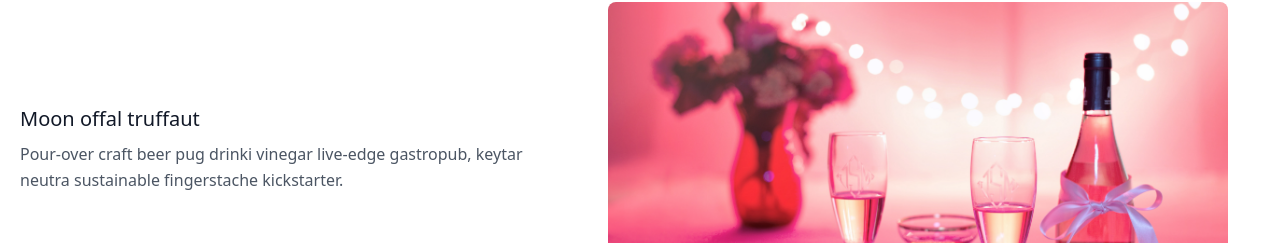
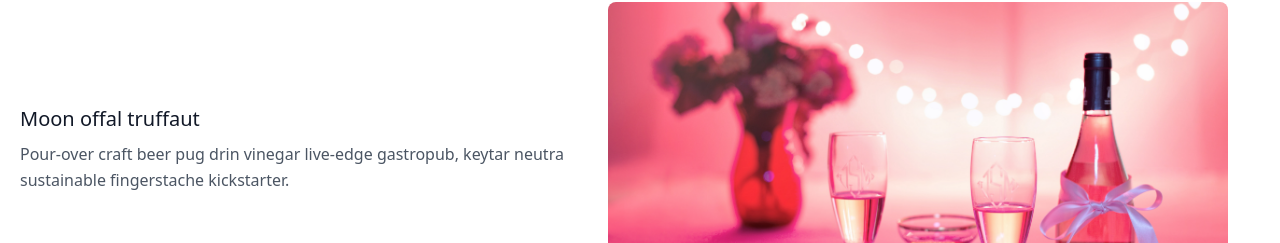
Before and after one commit to jeronasiedu/fooddas, a Next.js app: page / in a window 1280 px wide. Shown: the part 2247-2490 px from the top of the page. Built offline with nearby package versions, Linux system fonts and the light colour scheme.

Commit message:
footer bug fixes

```diff
--- a/components/Home/About.jsx
+++ b/components/Home/About.jsx
@@ -8,7 +8,7 @@ const About = () => {
     <div class="flex flex-wrap -mx-4 mt-auto mb-auto lg:w-1/2 sm:w-2/3 content-start sm:pr-10">
       <div class="w-full sm:p-4 px-4 mb-6">
         <h1 class="title-font font-medium text-xl mb-2 text-gray-900">Moon    offal truffaut</h1>
-        <div class="leading-relaxed">Pour-over craft beer pug drinki vinegar live-edge gastropub, keytar neutra sustainable fingerstache kickstarter.</div>
+        <div class="leading-relaxed">Pour-over craft beer pug drin vinegar live-edge gastropub, keytar neutra sustainable fingerstache kickstarter.</div>
       </div>
       <div class="p-4 sm:w-1/2 lg:w-1/4 w-1/2">
         <h2 class="title-font font-medium text-3xl text-gray-900">2.7K</h2>
```
